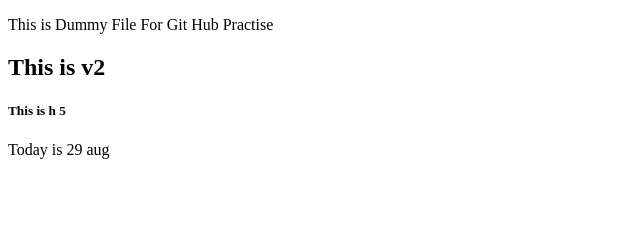
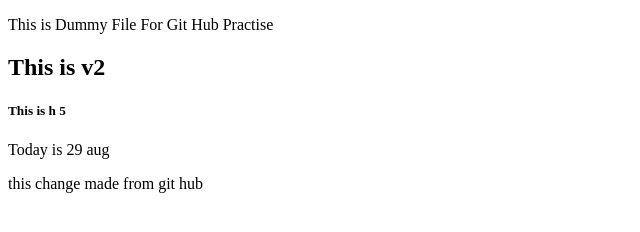
Before and after one commit to Muhammad-Abdullah-programmer/my-practise, a plain HTML site: page index.html in a window 1280 px wide. Shown: the whole page, without its empty margins (0-640 px from the left). Drawn offline with Linux system fonts and the light colour scheme.

Commit message:
Update index.html

```diff
--- a/index.html
+++ b/index.html
@@ -10,5 +10,6 @@
     <h2>This is v2</h2>
     <h5>This is h 5</h5>
   <p>Today is 29 aug</p>
+    <p> this change made from git hub </p>
 </body>
 </html>
```
